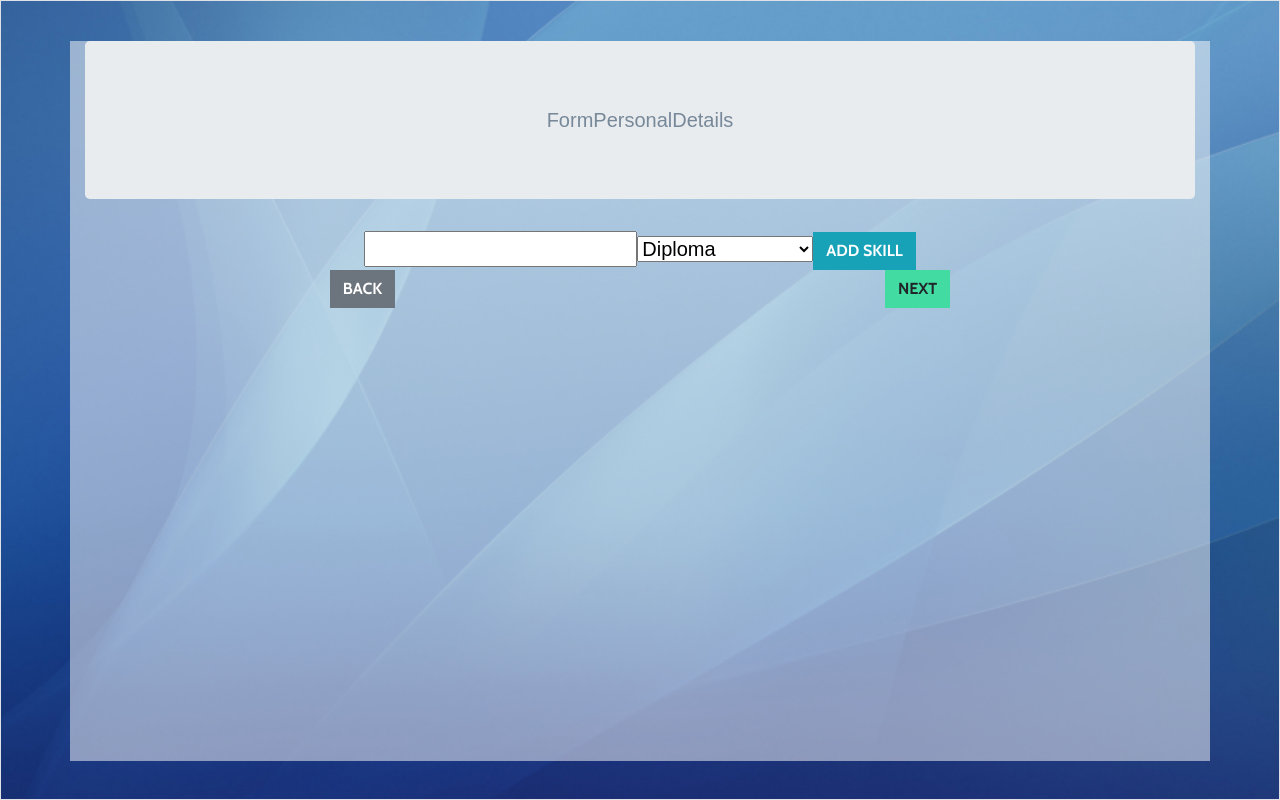
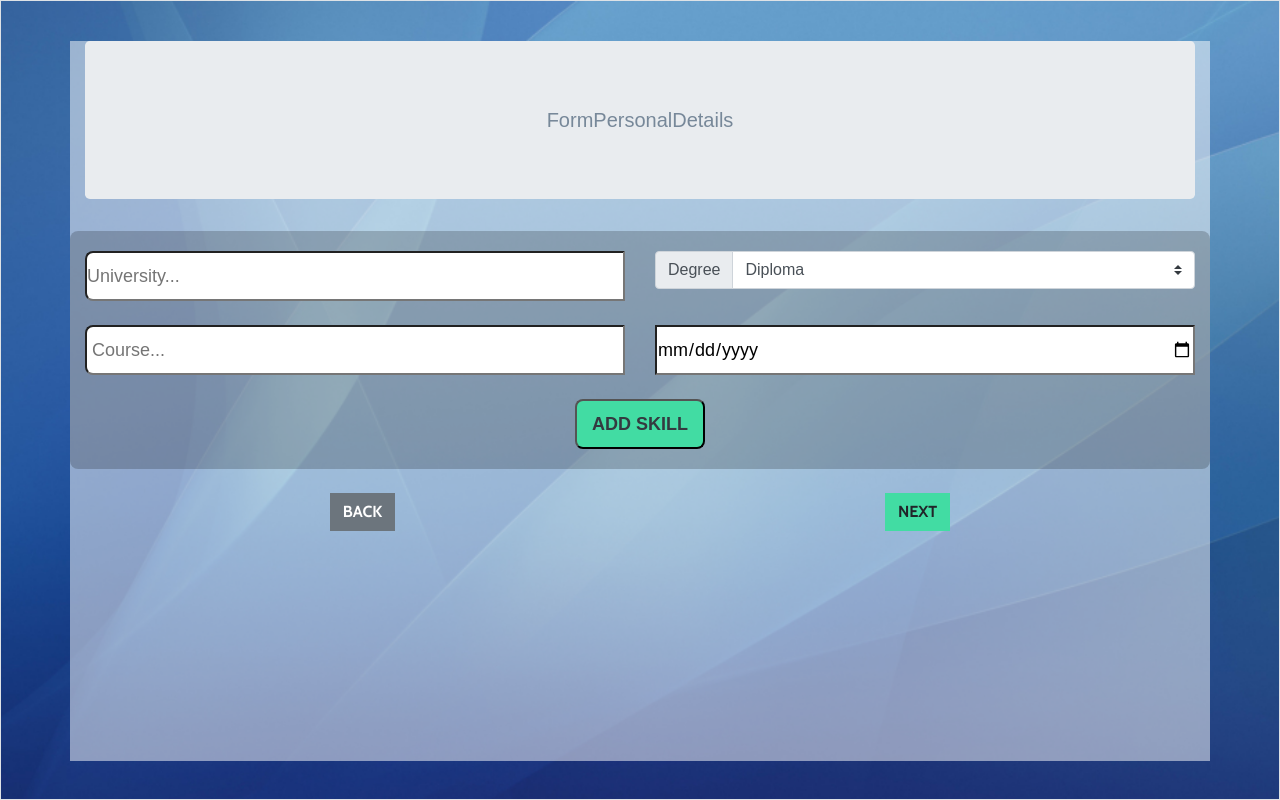
Before and after one commit to juan251189/portfolio-react, a React (Create React App) app: page / in a window 1280 px wide. Both pictures are taken after a click on the button "NEXT". Built offline with nearby package versions, Linux system fonts and the light colour scheme.

Commit message:
income bar updated_pending_erased_method

```diff
--- a/src/assets/css/styles.css
+++ b/src/assets/css/styles.css
@@ -373,11 +373,11 @@ box-shadow: 2px 3px 3px #313331;
 
     padding:0;
     margin: 0;
-
+   margin-top: -40px;
     width: 100%;
     height: auto;
     background-color: white;
-    border:3px solid red!important;
+
 }
 
 
@@ -389,3 +389,131 @@ box-shadow: 2px 3px 3px #313331;
     background-color: rgb(255,255,255,0.5);
     min-height: 90vh;
 }
+
+
+
+.skills-input-bar{
+    display: block;
+	margin: 15px;
+	position: relative;
+}
+
+.skills-input-bar:after {
+	content: "";
+	position: absolute;
+	top: 0px;
+	left: 0px;
+	right: 0px;
+	bottom: 0px;
+	z-index: 0;
+	background-image: linear-gradient(to right, var(--primary), var(--secondary));
+    /* background-image: linear-gradient(white,lightgray); */
+	border-radius: 10px;
+	transition: 0.2s;
+}
+
+
+.skills-input-bar:focus-within:after{
+	top: -3px;
+	left: -3px;
+	right: -3px;
+	bottom: -3px;
+}
+
+
+.form-inner{
+
+    position: relative;
+	z-index: 1;
+	display: flex;
+
+    padding: 20px 0 0 0;
+	justify-content: center;
+	transition: 0.4s;
+	border-radius: 8px;
+    background-color: rgba(0,0,0,0.2);
+}
+
+.form-inner input{
+    font-size: 18px;
+	padding: 10px 15px;
+	background-color: #FFF;
+
+    height: 50px;
+}
+
+.form-inner input[type="text"] {
+	border-radius: 8px 0px 0px 8px;
+	flex: 1 1 100%;
+}
+
+.form-inner input[type="date"] {
+	border-radius: 0px;
+	min-width: 200px;
+}
+
+.form-inner input[type="submit"] {
+	border-radius: 8px;
+	cursor: pointer;
+    margin-bottom: 20px;
+
+	background-image: linear-gradient(to right, var(--primary) 50%, var(--primary) 50%, var(--secondary));
+	background-size: 200%;
+	background-position: 0%;
+
+	color: var(--dark);
+	font-weight: 600;
+	text-transform: uppercase;
+
+	transition: 0.4s;
+}
+
+
+.form-inner input[type="submit"]:hover {
+	background-position: 100%;
+	color: #FFF;
+}
+.education-list .education-item {
+	position: relative;
+	padding: 10px 15px;
+	background-color: #FFF;
+	border-radius: 8px;
+	margin-bottom: 15px;
+	display: flex;
+	transition: 0.4s;
+	padding-left: 75px;
+}
+
+.education-list .education-item .remove-item {
+	position: absolute;
+	width: 0;
+	top: 0;
+	left: 0;
+	bottom: 0;
+	overflow: hidden;
+
+	cursor: pointer;
+	display: block;
+	color: var(--light);
+	font-weight: 600;
+	background-color:crimson;
+	border-radius: 8px 0px 0px 8px;
+	transition: 0.2s;
+}
+
+.education-list .education-item:hover .remove-item {
+	width: 50px;
+}
+
+.education-list .education-item .item-uni {
+	flex: 1 1 100%;
+}
+
+.education-list .education-item .item-degree,
+.education-list .education-item .item-date {
+	min-width: 125px;
+    display: flex;
+}
+.education-list .education-item:hover {
+	box-shadow: 0px 0px 6px rgba(0,0,0,0.1);
+}
--- a/src/components/form/FormList.js
+++ b/src/components/form/FormList.js
@@ -3,10 +3,12 @@ import ListItem from './ListItem'
 
 function FormList({personalinfo}) {
 
+    //please update the delete function . it is not in functionality
 function removeStudies(){
-    console.log("erased");
+//   let temporalArray = [...personalinfo];
+//   const removedValue = temporalArray.filter(ind => temporalArray[ind]);
+//   console.log(removedValue);
 }
-
     return (
         <div className="education-list">
                {personalinfo.map((value,index) =>(
--- a/src/components/form/FormPersonalDetails.js
+++ b/src/components/form/FormPersonalDetails.js
@@ -5,7 +5,8 @@ function FormPersonalDetails({nextStep,handleChanger,handlerArray,personalinfo,p
    const [education,setEducation] = useState({
        university:'',
        degree:'diploma',
-       year:''
+       graduationDate:'',
+       course:''
    })
 
    function handler (e){
@@ -20,7 +21,9 @@ function FormPersonalDetails({nextStep,handleChanger,handlerArray,personalinfo,p
     handlerArray("education",education);
     setEducation({   university:'',
        degree:'diploma',
-       year:''});
+       graduationDate:'',
+        course:''
+    });
 
    }
 
@@ -37,27 +40,70 @@ const back =() => {
     return (
         <div className="form-personal-details container">
             <div className="jumbotron">FormPersonalDetails</div>
-            <div>
-                <input type="text" name="university" value={education.university}
+
+            <div className="row form-inner">
+                <div className="col-md-6 col-sm-12 mb-4">
+
+                <input type="text" name="university" placeholder="University..."
+                value={education.university}
+                style={{'width':'100%','padding':0,'margin':0}}
+
                     onChange={handler}
                 />
-                <select name="degree" defaultValue={education.degree} onChange={handler} >
+
+                </div>
+
+                <div className="col-md-6 col-sm-12">
+
+
+
+               <div className="input-group mb-3">
+ <div className="input-group-prepend">
+   <label className="input-group-text" htmlFor="inputGroupDegree">Degree</label>
+ </div>
+ <select className="custom-select" id="inputGroupDegree"
+    name="degree" defaultValue={education.degree} onChange={handler}>
  <option value="diploma">Diploma</option>
                    <option value="advancediploma">Advance diploma</option>
                    <option value="bachelor">Bachelor</option>
                    <option value="master">Master</option>
                    <option value="phd">PHD</option>
  </select>
-                <button
-                className="btn btn-info"
-                onClick={addEducation} >Add Skill</button>
 
                </div>
+               </div>
+                <div className="col-md-6 col-sm-12 mb-4">
+
+                <input type="text" name="course" placeholder=" Course..."
+                value={education.course}
+                style={{'width':'100%','padding':0,'margin':0}}
+                    onChange={handler}
+                />
+
+                </div>
+
+                <div className="col-md-6 col-sm-12 mb-4">
+
+                <input type="date" name="graduationDate" placeholder="date"
+                value={education.graduationDate}
+                style={{'width':'100%','padding':0,'margin':0}}
+                    onChange={handler}
+                />
+
+                </div>
+                <input
+                type="submit"
+                onClick={addEducation} value="Add Skill" />
+
+
+
+            </div>
+
 
             <FormList personalinfo={personalinfo.education}/>
 
 
-            <div className="d-flex justify-content-around">
+            <div className="d-flex justify-content-around pt-4">
             <button type="button" className="btn btn-secondary"
             onClick={prevStep}
             >back</button>
--- a/src/components/form/ListItem.js
+++ b/src/components/form/ListItem.js
@@ -1,12 +1,16 @@
 import React from 'react'
 
 function ListItem({studies,removeStudies,index}) {
+
+
+
+
     return (
-        <div className="income-item">
+        <div className="education-item">
         <button className="remove-item" onClick={()=>removeStudies(index)}>x</button>
-            <div className="desc">{studies.university}</div>
-            <div className="price">{studies.degree}</div>
-            <div className="date"></div>
+            <div className="item-uni">{studies.university}</div>
+            <div className="item-degree">{studies.degree}</div>
+            <div className="item-date">{studies.graduationDate}</div>
         </div>
     )
 }
--- a/src/index.css
+++ b/src/index.css
@@ -7,6 +7,8 @@ body {
   -webkit-font-smoothing: antialiased;
   -moz-osx-font-smoothing: grayscale;
 
+  background-color: white;
+
 
 }
 
```
Lines whose indentation alone changed are shown as unchanged.
